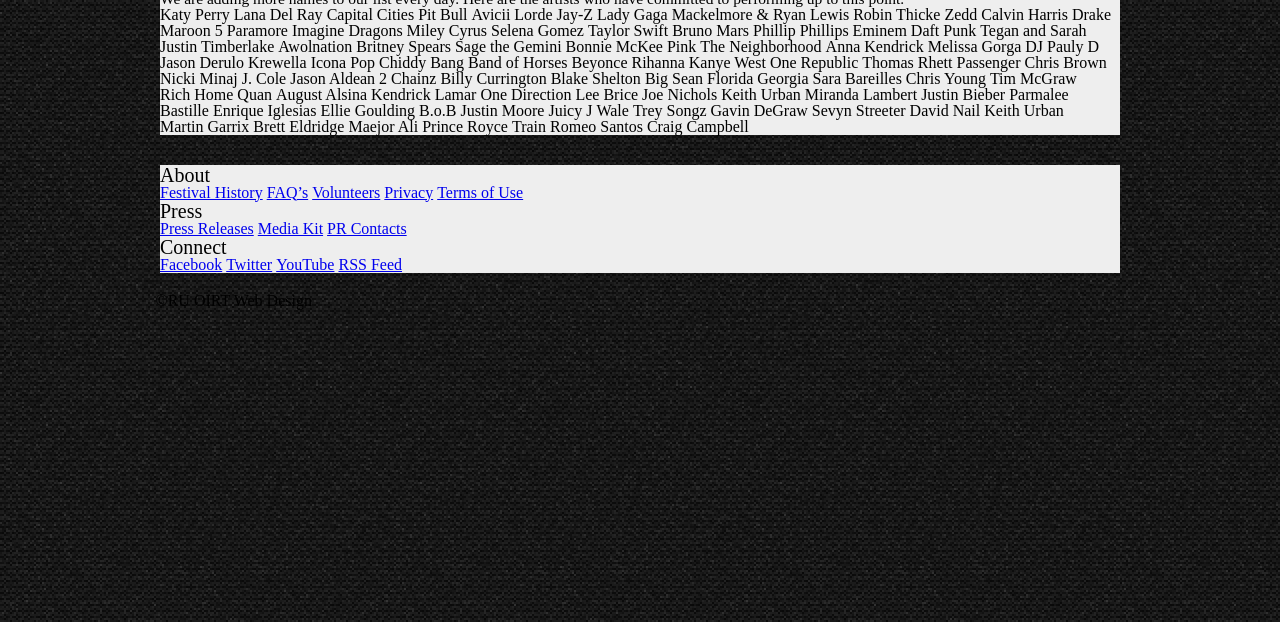
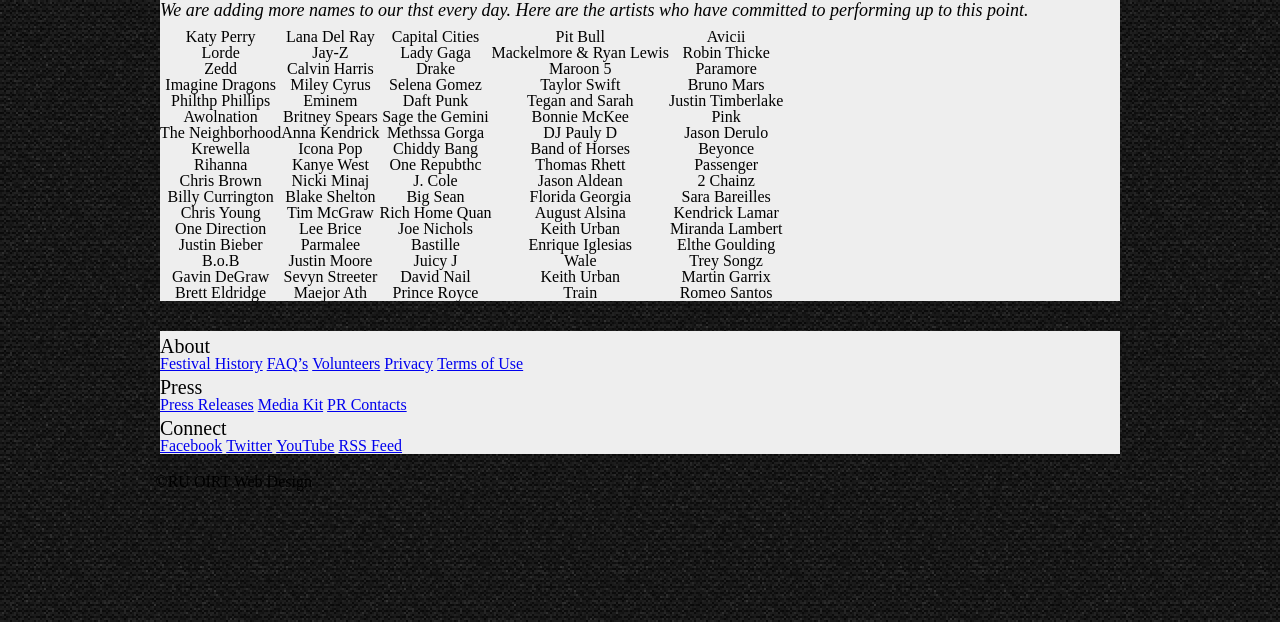
Before and after one commit to RobertoECruz/exit-116-website, a plain HTML site: page lineup.html in a window 1280 px wide. Shown: the part 178-800 px from the top of the page. Drawn offline with Linux system fonts and the light colour scheme.

Commit message:
line-up table added

```diff
--- a/css/style.css
+++ b/css/style.css
@@ -7,6 +7,10 @@ h1{
 }
 h2{
   font-size: 20px;
+  padding-top: 5px;
+}
+#p#bold{
+  padding-top:5px;
 }
 h3{
   font-size: 18px;
--- a/lineup.html
+++ b/lineup.html
@@ -2,10 +2,10 @@
 <html>
 	<head>
 		<meta charset="UTF-8" />
-		<title>Exit 116 Music Festival | Line Up</title>
+		<title>Exit 116 Music Festival | thne Up</title>
 		<link rel="stylesheet" href="css/reset.css">
 		<link rel="stylesheet" href="css/style.css">
-        <!--The reset stylesheet overrides all of the default style that would normally be applied by your browser. Since style cascades, you will need to link your main stylesheet after reset.css.-->
+        <!--The reset stylesheet overrides all of the default style that would normally be appthed by your browser. Since style cascades, you will need to thnk your main stylesheet after reset.css.-->
 	</head>
 
 	<body background="binding_dark_@2X.png">
@@ -22,7 +22,7 @@
 		<div id="contact">
 			<nav class="container">
 				<ul class="buttons">
-					<li><a href="lineup.html">Line Up</a></li>
+					<li><a href="thneup.html">Line Up</a></li>
 					<li><a href="tickets.html">Tickets</a></li>
 					<li><a href="travel.html">Travel and Lodging</a></li>
 					<li><a href="location-contact.html">Location and Contact</a></li>
@@ -33,98 +33,132 @@
     </header>
 	<div id="main" class="container">
 			<h1 class="page-title">Line Up</h1>
-			<p>We are adding more names to our list every day. Here are the artists who have committed to performing up to this point.</p>
+			<p style="font-size:18px; font-style:italic;">We are adding more names to our thst every day. Here are the artists who have committed to performing up to this point.</p>
+		  <p></p>
+      <p></p>
+			<!--Feel free to break this long thst into two or three thsts and float them next to each other -->
 
-			<!--Feel free to break this long list into two or three lists and float them next to each other -->
-
-			<ul>
-				<li>Katy Perry</li>
-				<li>Lana Del Ray</li>
-				<li>Capital Cities</li>
-				<li>Pit Bull</li>
-				<li>Avicii</li>
-				<li>Lorde</li>
-				<li>Jay-Z</li>
-				<li>Lady Gaga</li>
-				<li>Mackelmore & Ryan Lewis</li>
-				<li>Robin Thicke</li>
-				<li>Zedd</li>
-				<li>Calvin Harris</li>
-				<li>Drake</li>
-				<li>Maroon 5</li>
-				<li>Paramore</li>
-				<li>Imagine Dragons</li>
-				<li>Miley Cyrus</li>
-				<li>Selena Gomez</li>
-				<li>Taylor Swift</li>
-				<li>Bruno Mars</li>
-				<li>Phillip Phillips</li>
-				<li>Eminem</li>
-				<li>Daft Punk</li>
-				<li>Tegan and Sarah</li>
-				<li>Justin Timberlake</li>
-				<li>Awolnation</li>
-				<li>Britney Spears</li>
-				<li>Sage the Gemini</li>
-				<li>Bonnie McKee</li>
-				<li>Pink</li>
-				<li>The Neighborhood</li>
-				<li>Anna Kendrick</li>
-				<li>Melissa Gorga</li>
-				<li>DJ Pauly D</li>
-				<li>Jason Derulo</li>
-				<li>Krewella</li>
-				<li>Icona Pop</li>
-				<li>Chiddy Bang</li>
-				<li>Band of Horses</li>
-				<li>Beyonce</li>
-				<li>Rihanna</li>
-				<li>Kanye West</li>
-				<li>One Republic</li>
-				<li>Thomas Rhett</li>
-				<li>Passenger</li>
-				<li>Chris Brown</li>
-				<li>Nicki Minaj</li>
-				<li>J. Cole</li>
-				<li>Jason Aldean</li>
-				<li>2 Chainz</li>
-				<li>Billy Currington</li>
-				<li>Blake Shelton</li>
-				<li>Big Sean</li>
-				<li>Florida Georgia</li>
-				<li>Sara Bareilles</li>
-				<li>Chris Young</li>
-				<li>Tim McGraw</li>
-				<li>Rich Home Quan</li>
-				<li>August Alsina</li>
-				<li>Kendrick Lamar</li>
-				<li>One Direction</li>
-				<li>Lee Brice</li>
-				<li>Joe Nichols</li>
-				<li>Keith Urban</li>
-				<li>Miranda Lambert</li>
-				<li>Justin Bieber</li>
-				<li>Parmalee</li>
-				<li>Bastille</li>
-				<li>Enrique Iglesias</li>
-				<li>Ellie Goulding</li>
-				<li>B.o.B</li>
-				<li>Justin Moore</li>
-				<li>Juicy J</li>
-				<li>Wale</li>
-				<li>Trey Songz</li>
-				<li>Gavin DeGraw</li>
-				<li>Sevyn Streeter</li>
-				<li>David Nail</li>
-				<li>Keith Urban</li>
-				<li>Martin Garrix</li>
-				<li>Brett Eldridge</li>
-				<li>Maejor Ali</li>
-				<li>Prince Royce</li>
-				<li>Train</li>
-				<li>Romeo Santos</li>
-				<li>Craig Campbell</li>
-			</ul>
+			<table>
+        <tbody>
+        <tr>
+				  <th>Katy Perry</th>
+				<th>Lana Del Ray</th>
+				<th>Capital Cities</th>
+				<th>Pit Bull</th>
+				<th>Avicii</th>
+        </tr>
+        <tr>
+				  <th>Lorde</th>
+				<th>Jay-Z</th>
+				<th>Lady Gaga</th>
+				<th>Mackelmore & Ryan Lewis</th>
+				<th>Robin Thicke</th>
+        </tr>
+        <tr>
+				  <th>Zedd</th>
+				<th>Calvin Harris</th>
+				<th>Drake</th>
+				<th>Maroon 5</th>
+				<th>Paramore</th>
+				</tr>
+        <tr>
+          <th>Imagine Dragons</th>
+				<th>Miley Cyrus</th>
+				<th>Selena Gomez</th>
+				<th>Taylor Swift</th>
+				<th>Bruno Mars</th>
+				</tr>
+        <tr>
+        <th>Philthp Phillips</li>
+				<th>Eminem</th>
+				<th>Daft Punk</th>
+				<th>Tegan and Sarah</th>
+				<th>Justin Timberlake</th>
+				</tr>
+        <tr>
+        <th>Awolnation</th>
+				<th>Britney Spears</th>
+				<th>Sage the Gemini</th>
+				<th>Bonnie McKee</th>
+        <th>Pink</th>
+				</tr>
+        <tr>
+        <th>The Neighborhood</th>
+				<th>Anna Kendrick</th>
+				<th>Methssa Gorga</li>
+				<th>DJ Pauly D</th>
+				<th>Jason Derulo</th>
+				</tr>
+        <th>Krewella</th>
+				<th>Icona Pop</th>
+				<th>Chiddy Bang</th>
+				<th>Band of Horses</th>
+				<th>Beyonce</th>
+				<tr>
+        <th>Rihanna</th>
+				<th>Kanye West</th>
+				<th>One Repubthc</li>
+				<th>Thomas Rhett</th>
+				<th>Passenger</th>
+				</tr>
+        <tr>
+        <th>Chris Brown</th>
+				<th>Nicki Minaj</th>
+				<th>J. Cole</th>
+				<th>Jason Aldean</th>
+				<th>2 Chainz</th>
+				</tr>
+        <tr>
+        <th>Billy Currington</th>
+				<th>Blake Shelton</th>
+				<th>Big Sean</th>
+				<th>Florida Georgia</th>
+				<th>Sara Bareilles</th>
+				</tr>
+        <tr>
+        <th>Chris Young</th>
+				<th>Tim McGraw</th>
+				<th>Rich Home Quan</th>
+				<th>August Alsina</th>
+				<th>Kendrick Lamar</th>
+				</tr>
+        <tr>
+        <th>One Direction</th>
+				<th>Lee Brice</th>
+				<th>Joe Nichols</th>
+				<th>Keith Urban</th>
+				<th>Miranda Lambert</th>
+				</tr>
+        <tr>
+        <th>Justin Bieber</th>
+				<th>Parmalee</th>
+				<th>Bastille</th>
+				<th>Enrique Iglesias</th>
+				<th>Elthe Goulding</th>
+				</tr>
+        <tr>
+        <th>B.o.B</th>
+				<th>Justin Moore</th>
+				<th>Juicy J</th>
+				<th>Wale</th>
+				<th>Trey Songz</th>
+				</tr>
+        <tr>
+        <th>Gavin DeGraw</th>
+				<th>Sevyn Streeter</th>
+				<th>David Nail</th>
+				<th>Keith Urban</th>
+				<th>Martin Garrix</th>
+				</tr>
+        <tr>
+        <th>Brett Eldridge</th>
+				<th>Maejor Ath</th>
+				<th>Prince Royce</th>
+				<th>Train</th>
+				<th>Romeo Santos</th>
+        </tr>
+        </tbody>
+			</table>
 
 	</div>
 		<footer>
```
